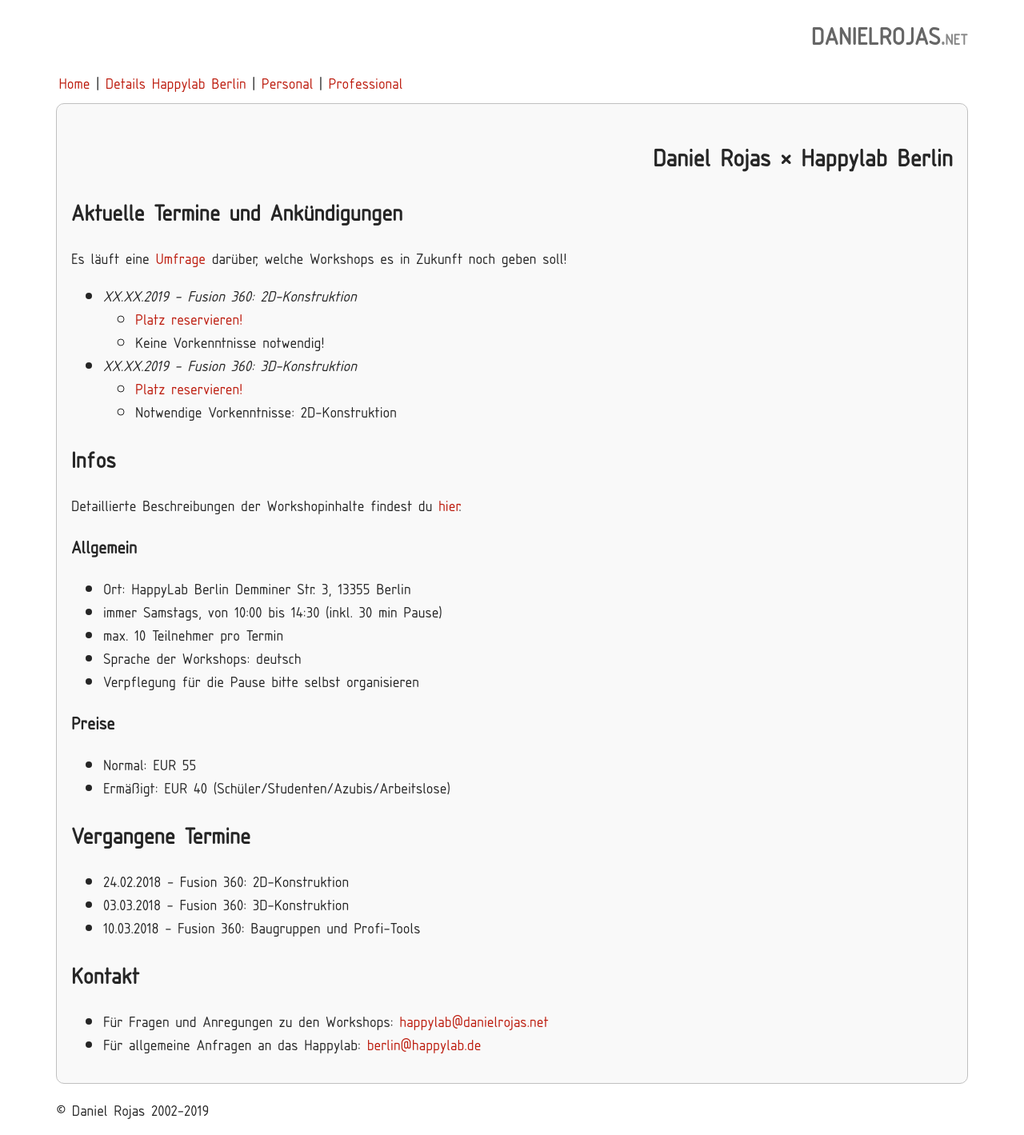
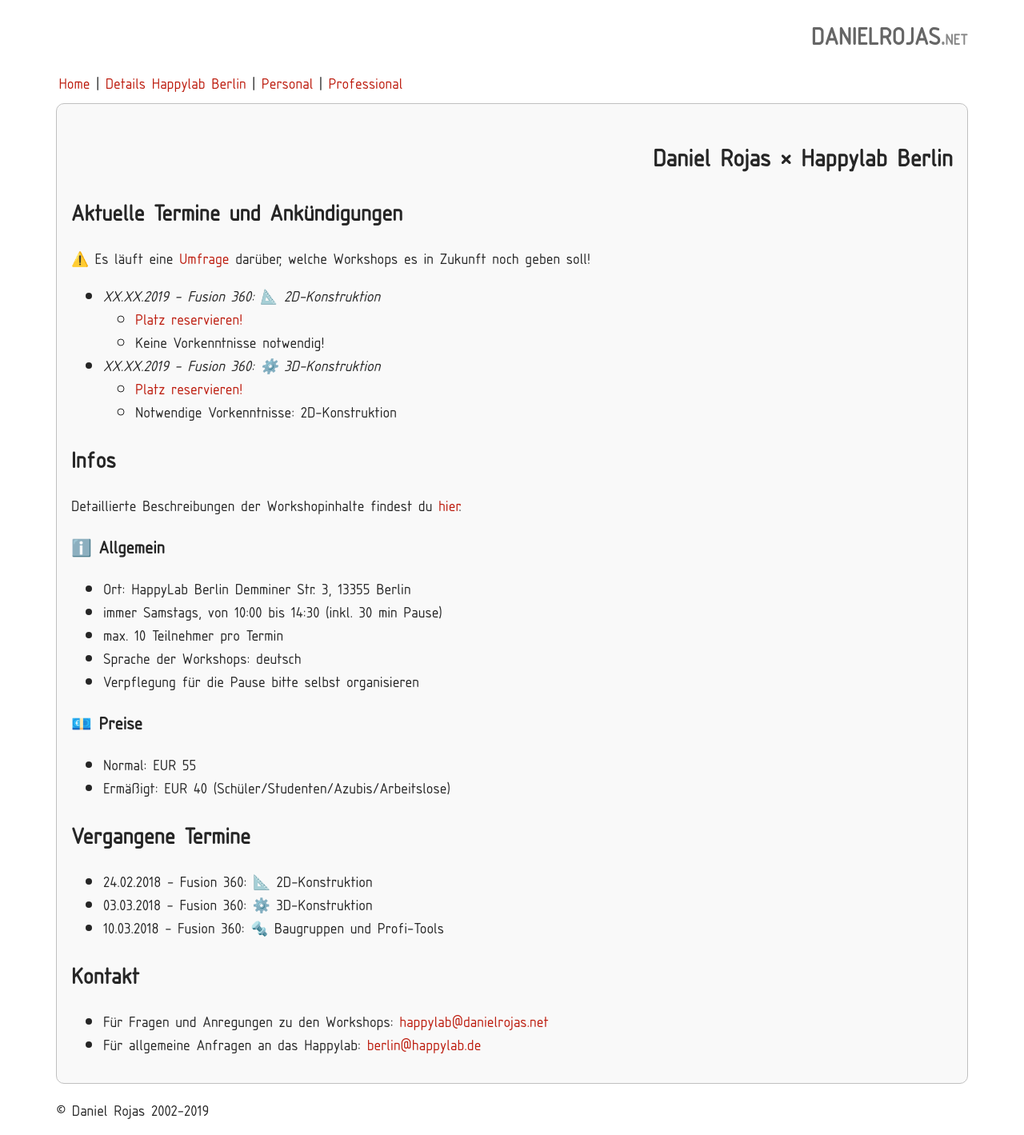
Before and after one commit to 17o2/17o2.github.io, a Jekyll site: the page built from _pages/90_happylab.md, in a window 1280 px wide. Shown: the whole page at 80% size. Built offline with Jekyll 4.4.1, drawn with Linux system fonts in a browser that asks for light colours; nearby versions of some CDN libraries.

Commit message:
more emoji

```diff
--- a/_pages/90_happylab.md
+++ b/_pages/90_happylab.md
@@ -7,12 +7,12 @@
 
 ## Aktuelle Termine und Ankündigungen
 
-Es läuft eine [Umfrage](https://goo.gl/forms/UkmXidcZ80N0iU253) darüber, welche Workshops es in Zukunft noch geben soll!
+⚠️ Es läuft eine [Umfrage](https://goo.gl/forms/UkmXidcZ80N0iU253) darüber, welche Workshops es in Zukunft noch geben soll!
 
-* *XX.XX.2019 - Fusion 360: 2D-Konstruktion*
+* *XX.XX.2019 - Fusion 360: 📐 2D-Konstruktion*
   * [Platz reservieren!](http://google.com)
   * Keine Vorkenntnisse notwendig!
-* *XX.XX.2019 - Fusion 360: 3D-Konstruktion*
+* *XX.XX.2019 - Fusion 360: ⚙️ 3D-Konstruktion*
   * [Platz reservieren!](http://google.com)
   * Notwendige Vorkenntnisse: 2D-Konstruktion
 
@@ -20,7 +20,7 @@
 
 Detaillierte Beschreibungen der Workshopinhalte findest du [hier](/happylab/details).
 
-### Allgemein
+### ℹ️ Allgemein
 
 * Ort: HappyLab Berlin
   Demminer Str. 3, 13355 Berlin
@@ -29,16 +29,16 @@
 * Sprache der Workshops: deutsch
 * Verpflegung für die Pause bitte selbst organisieren
 
-### Preise
+### 💶 Preise
 
 * Normal: EUR 55
 * Ermäßigt: EUR 40 (Schüler/Studenten/Azubis/Arbeitslose)
 
 ## Vergangene Termine
 
-* 24.02.2018 - Fusion 360: 2D-Konstruktion
-* 03.03.2018 - Fusion 360: 3D-Konstruktion
-* 10.03.2018 - Fusion 360: Baugruppen und Profi-Tools
+* 24.02.2018 - Fusion 360: 📐 2D-Konstruktion
+* 03.03.2018 - Fusion 360: ⚙️ 3D-Konstruktion
+* 10.03.2018 - Fusion 360: 🔩 Baugruppen und Profi-Tools
 
 ## Kontakt
 
```
